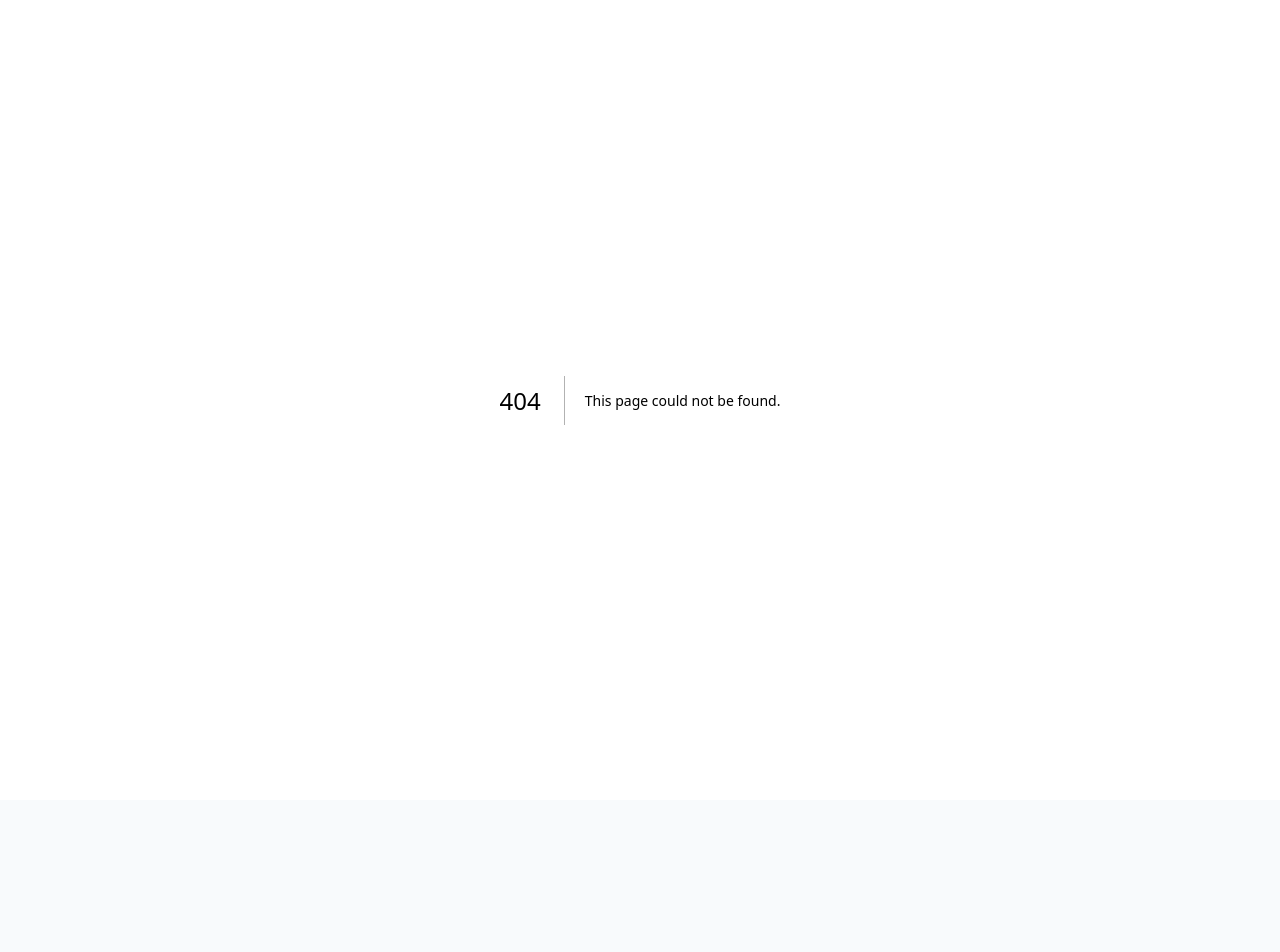
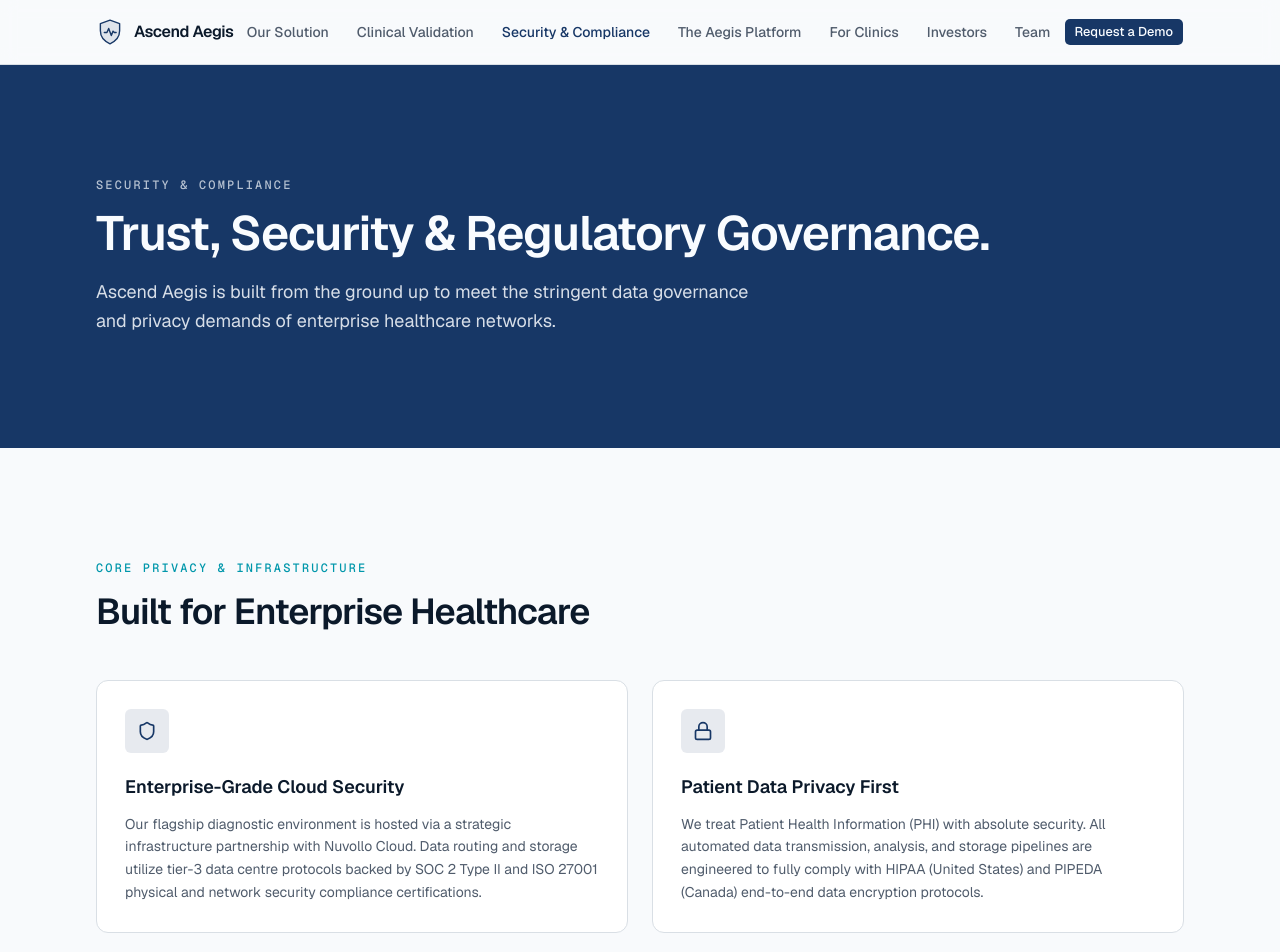
Before and after one commit to Shok1to/ascendaegis-website, a Next.js app: page /security-compliance in a window 1280 px wide. Before the commit this address had no page. Shown: the top 952 px of the page. Before the commit the page ends 800 px from the top, so only its background shows below. Built offline with nearby package versions, Linux system fonts and the light colour scheme.

Commit message:
create security compliance page

```diff
--- /dev/null
+++ b/app/security-compliance/page.tsx
@@ -0,0 +1,173 @@
+import { Shield, Lock, FileCheck } from "lucide-react"
+import { SiteHeader } from "@/components/site-header"
+import { SiteFooter } from "@/components/site-footer"
+import { Reveal } from "@/components/parallax"
+
+const pillars = [
+  {
+    icon: Shield,
+    title: "Enterprise-Grade Cloud Security",
+    body: "Our flagship diagnostic environment is hosted via a strategic infrastructure partnership with Nuvollo Cloud. Data routing and storage utilize tier-3 data centre protocols backed by SOC 2 Type II and ISO 27001 physical and network security compliance certifications.",
+  },
+  {
+    icon: Lock,
+    title: "Patient Data Privacy First",
+    body: "We treat Patient Health Information (PHI) with absolute security. All automated data transmission, analysis, and storage pipelines are engineered to fully comply with HIPAA (United States) and PIPEDA (Canada) end-to-end data encryption protocols.",
+  },
+]
+
+const roadmap = [
+  {
+    step: "01",
+    status: "Active",
+    statusColor: "bg-green-500",
+    title: "Data Infrastructure",
+    body: "Implementation of secure, low-latency global cloud routing via Nuvollo. Data separation, audit logging, and automated, strict token-based authentication workflows are fully live for all active clinical evaluation systems.",
+  },
+  {
+    step: "02",
+    status: "In Progress",
+    statusColor: "bg-yellow-500",
+    title: "Health Canada MDEL",
+    body: "Preparation of our operational Standard Operating Procedures (SOPs) for distribution tracking, systematic quality logs, and mandatory problem reporting to secure our Medical Device Establishment Licence (MDEL).",
+  },
+  {
+    step: "03",
+    status: "Scheduled",
+    statusColor: "bg-blue-500",
+    title: "FDA 510(k) Pre-Submission",
+    body: "Compilation of our Software-as-a-Medical-Device (SaMD) documentation core. This phase initiates formal FDA 510(k) Pre-Submission dialogues to lock in clinical validation protocols directly with reviewers prior to broad commercial deployment.",
+  },
+]
+
+export default function SecurityCompliancePage() {
+  return (
+    <div className="flex min-h-screen flex-col">
+      <SiteHeader />
+      <main className="flex-1">
+        {/* Hero */}
+        <section className="bg-primary text-primary-foreground">
+          <div className="mx-auto max-w-6xl px-4 py-20 sm:px-6 lg:px-8 lg:py-28">
+            <Reveal>
+              <p className="eyebrow text-primary-foreground/70">
+                Security & compliance
+              </p>
+              <h1 className="mt-4 text-balance text-4xl font-semibold tracking-tight sm:text-5xl">
+                Trust, Security & Regulatory Governance.
+              </h1>
+              <p className="mt-5 max-w-2xl text-pretty text-lg leading-relaxed text-primary-foreground/85">
+                Ascend Aegis is built from the ground up to meet the stringent
+                data governance and privacy demands of enterprise healthcare
+                networks.
+              </p>
+            </Reveal>
+          </div>
+        </section>
+
+        {/* Pillars */}
+        <section className="border-b border-border bg-background">
+          <div className="mx-auto max-w-6xl px-4 py-20 sm:px-6 lg:px-8 lg:py-28">
+            <Reveal>
+              <p className="eyebrow text-accent">
+                Core privacy & infrastructure
+              </p>
+              <h2 className="mt-4 text-balance text-3xl font-semibold tracking-tight text-foreground sm:text-4xl">
+                Built for Enterprise Healthcare
+              </h2>
+            </Reveal>
+            <div className="mt-12 grid gap-6 md:grid-cols-2">
+              {pillars.map((pillar, i) => (
+                <Reveal
+                  key={pillar.title}
+                  delay={i * 120}
+                  className="rounded-xl border border-border bg-card p-7"
+                >
+                  <div className="flex h-11 w-11 items-center justify-center rounded-md bg-primary/10 text-primary">
+                    <pillar.icon className="h-5 w-5" />
+                  </div>
+                  <h3 className="mt-5 text-lg font-semibold text-foreground">
+                    {pillar.title}
+                  </h3>
+                  <p className="mt-3 text-sm leading-relaxed text-muted-foreground">
+                    {pillar.body}
+                  </p>
+                </Reveal>
+              ))}
+            </div>
+          </div>
+        </section>
+
+        {/* Roadmap */}
+        <section className="border-b border-border bg-secondary/50">
+          <div className="mx-auto max-w-6xl px-4 py-20 sm:px-6 lg:px-8 lg:py-28">
+            <Reveal>
+              <p className="eyebrow text-accent">Regulatory roadmap</p>
+              <h2 className="mt-4 text-balance text-3xl font-semibold tracking-tight text-foreground sm:text-4xl">
+                The Aegis Regulatory Roadmap
+              </h2>
+            </Reveal>
+            <div className="mt-12 space-y-6">
+              {roadmap.map((item, i) => (
+                <Reveal key={item.title} delay={i * 120}>
+                  <div className="flex gap-6 rounded-xl border border-border bg-card p-7">
+                    <span className="font-mono text-sm font-semibold text-accent shrink-0 mt-1">
+                      {item.step}
+                    </span>
+                    <div className="flex-1">
+                      <div className="flex items-center gap-3 flex-wrap">
+                        <h3 className="text-lg font-semibold text-foreground">
+                          {item.title}
+                        </h3>
+                        <span
+                          className={`inline-flex items-center gap-1.5 rounded-full px-2.5 py-0.5 text-xs font-medium text-white ${item.statusColor}`}
+                        >
+                          {item.status}
+                        </span>
+                      </div>
+                      <p className="mt-3 text-sm leading-relaxed text-muted-foreground">
+                        {item.body}
+                      </p>
+                    </div>
+                  </div>
+                </Reveal>
+              ))}
+            </div>
+          </div>
+        </section>
+
+        {/* Notice */}
+        <section className="bg-background">
+          <div className="mx-auto max-w-6xl px-4 py-20 sm:px-6 lg:px-8 lg:py-28">
+            <Reveal>
+              <div className="rounded-xl border border-border bg-card p-8">
+                <div className="flex gap-4">
+                  <FileCheck className="h-6 w-6 text-accent shrink-0 mt-1" />
+                  <div>
+                    <h3 className="text-lg font-semibold text-foreground">
+                      Framework Notice & Intended Use
+                    </h3>
+                    <p className="mt-3 text-sm leading-relaxed text-muted-foreground">
+                      The Aegis Sleep Tool is engineered in strict structural
+                      alignment with international consensus guidelines for
+                      automated healthcare software.
+                    </p>
+                    <p className="mt-3 text-sm leading-relaxed text-muted-foreground italic">
+                      Regulatory Notice: The platform is currently restricted
+                      exclusively to clinical validation, pilot metrics
+                      evaluation, and investigational research partnerships. It
+                      is not currently offered for independent commercial
+                      diagnostic distribution or autonomous clinical
+                      decision-making pending final MDEL issuance and FDA 510(k)
+                      clearance notifications.
+                    </p>
+                  </div>
+                </div>
+              </div>
+            </Reveal>
+          </div>
+        </section>
+      </main>
+      <SiteFooter />
+    </div>
+  )
+}
```
